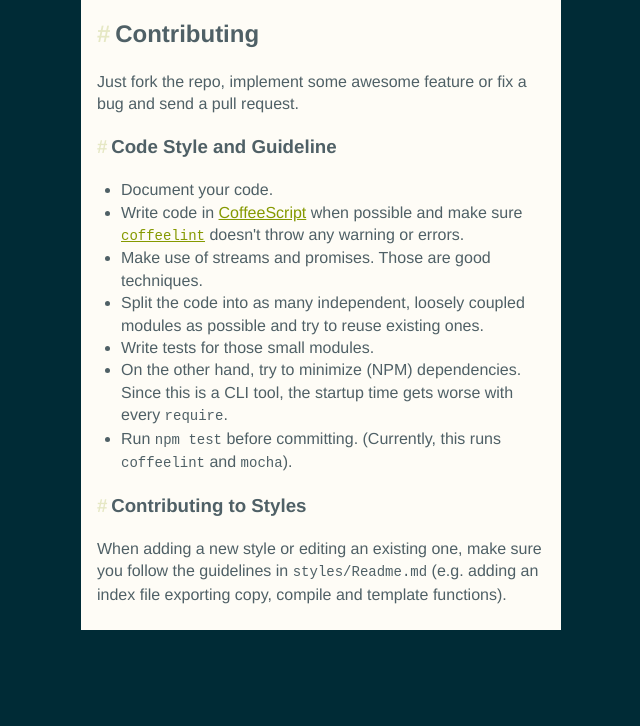
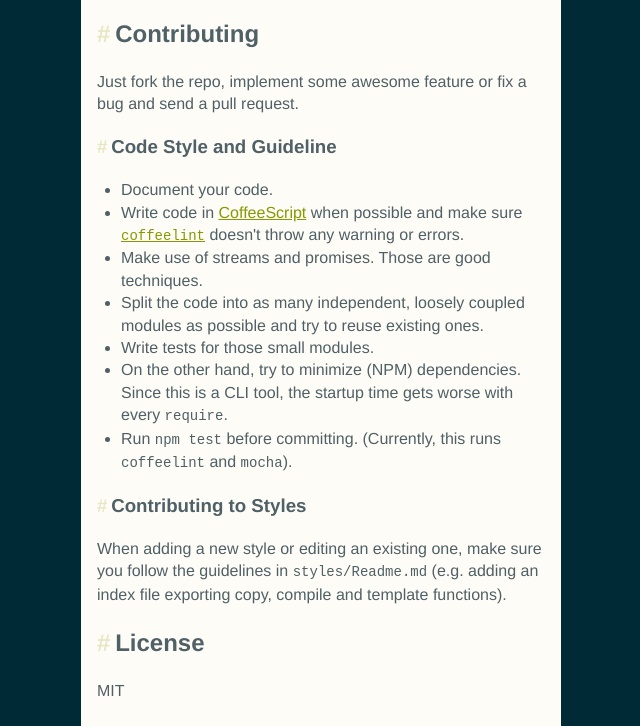
Before and after one commit to killercup/grock, a plain HTML site: page index.html in a window 1280 px wide. Shown: the part 3380-4106 px from the top of the page, without its empty margins (143-783 px from the left). Before the commit the page ends 4010 px from the top, so only its background shows below. Drawn offline with Linux system fonts and the light colour scheme.

Commit message:
Generated documentation for 7e61dc4653f18d3de230cf66b81c95540ad16d21

```diff
--- a/index.html
+++ b/index.html
@@ -107,6 +107,7 @@ Options:
 <li>Run <code>npm test</code> before committing. (Currently, this runs <code>coffeelint</code> and <code>mocha</code>).</li>
 </ul>
 <h3 id="contributing-to-styles"><a href="#contributing-to-styles" class="anchor"></a>Contributing to Styles</h3><p>When adding a new style or editing an existing one, make sure you follow the guidelines in <code>styles/Readme.md</code> (e.g. adding an index file exporting copy, compile and template functions).</p>
+<h2 id="license"><a href="#license" class="anchor"></a>License</h2><p>MIT</p>
 </div>
         </div>
 
--- a/toc.js
+++ b/toc.js
@@ -65,6 +65,11 @@ window.files = [
       "level": 3,
       "slug": "contributing-to-styles",
       "title": "Contributing to Styles"
+    },
+    {
+      "level": 2,
+      "slug": "license",
+      "title": "License"
     }
   ]
 },
```
